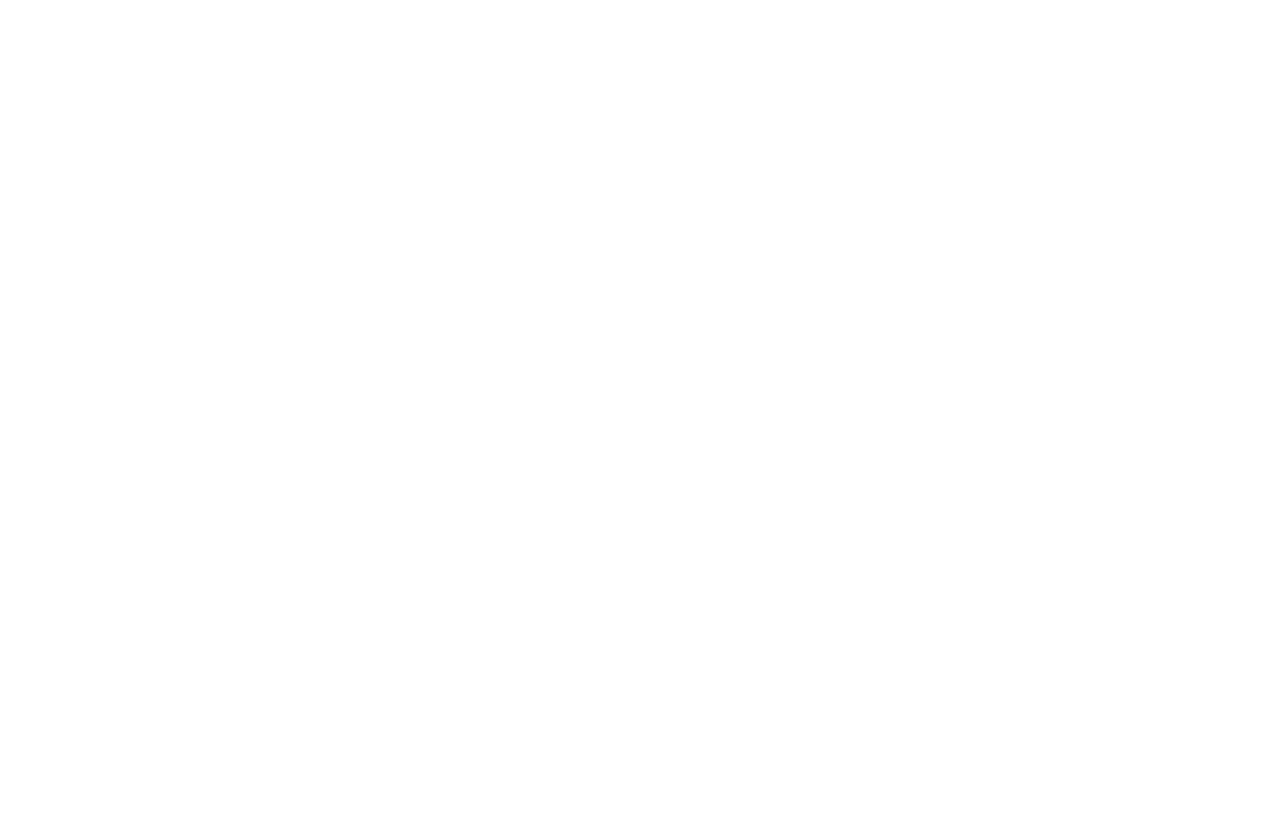
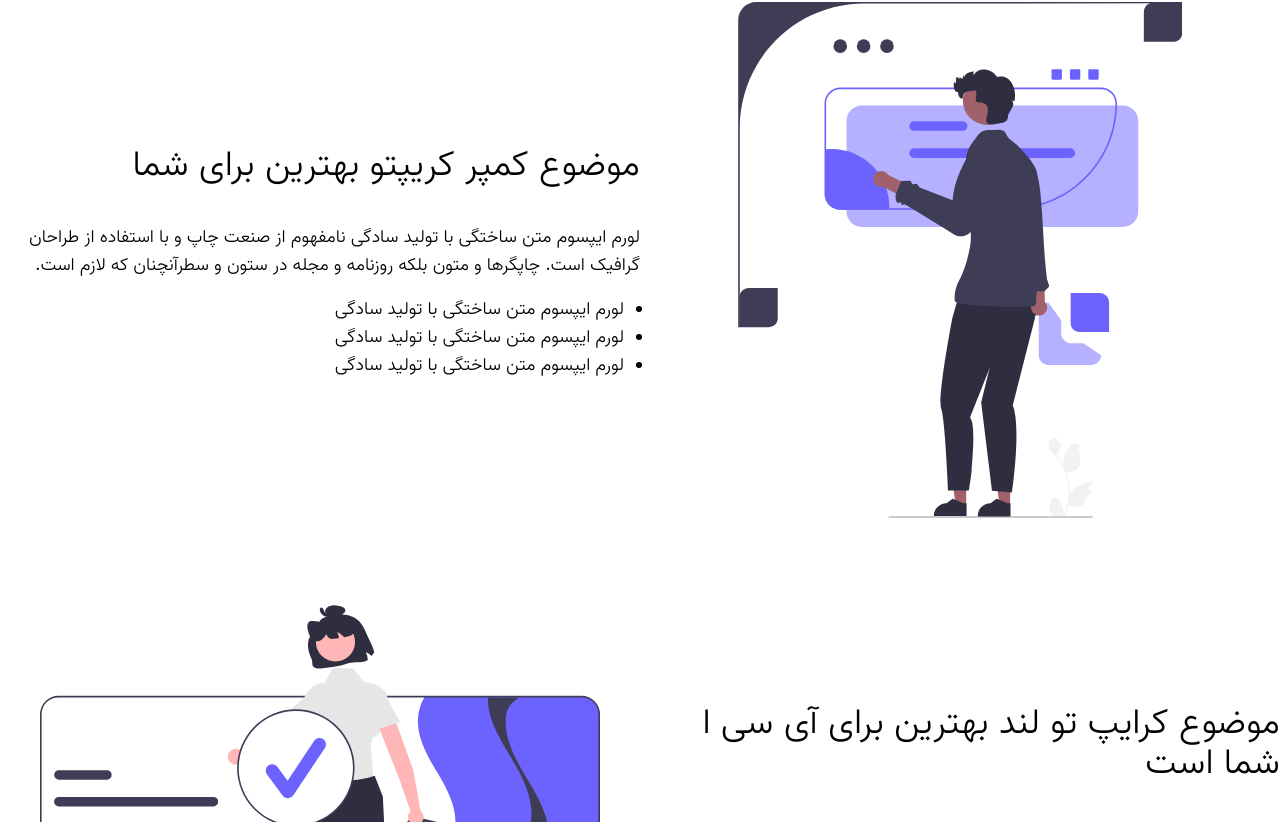
Before and after one commit to SecretKeeper/CamperCrypto, a Next.js app: page / in a window 1280 px wide. Shown: the part 698-1520 px from the top of the page. Before the commit the page ends 800 px from the top, so only its background shows below. Built offline with nearby package versions, Linux system fonts and the light colour scheme.

Commit message:
added intors and pricing section

```diff
--- a/pages/index.tsx
+++ b/pages/index.tsx
@@ -3,6 +3,9 @@
 import Image from "next/image";
 import Navigation from "@/components/nav/nav";
 import Header from "@/components/header/header";
+import FirstIntro from "@/components/home/firstIntro";
+import SecondIntro from "@/components/home/secondIntro";
+import Pricing from "@/components/home/pricing";
 
 const Home: NextPage = (): JSX.Element => {
 	return (
@@ -15,6 +18,9 @@
 
 			<Navigation />
 			<Header />
+			<FirstIntro />
+			<SecondIntro />
+			<Pricing />
 		</div>
 	);
 };
```
